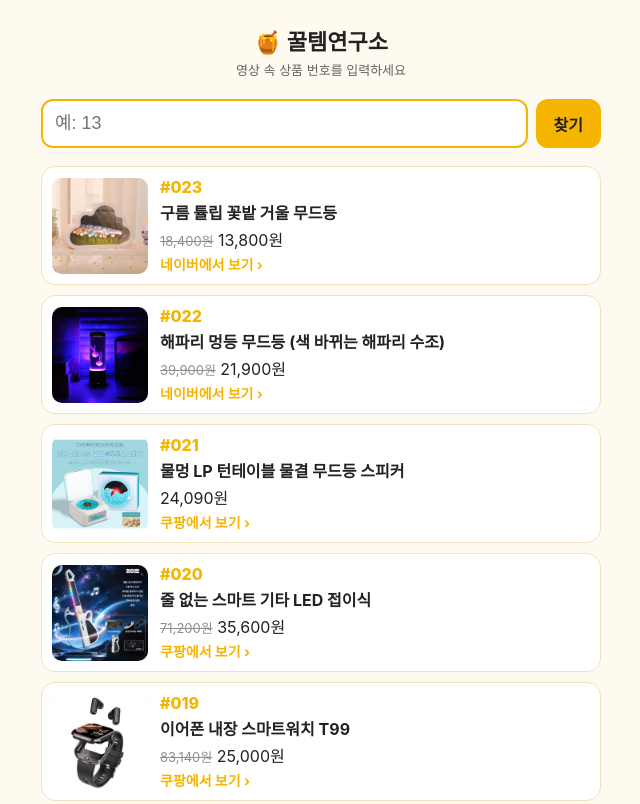
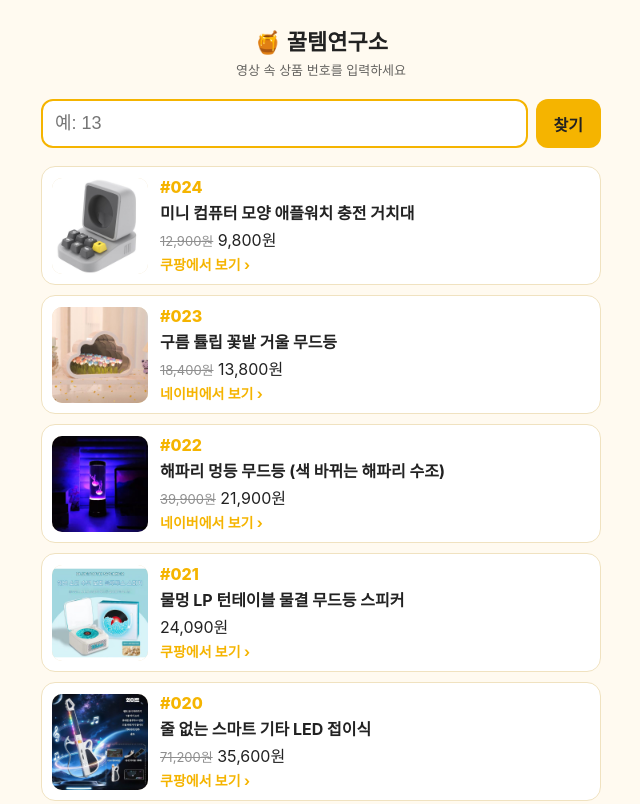
Before and after one commit to inseok1/kkultem, a plain HTML site: page index.html in a window 1280 px wide. Shown: the top 804 px of the page, without its empty margins (319-959 px from the left). Drawn offline with Linux system fonts and the light colour scheme.

Commit message:
상품 24개

```diff
--- a/index.html
+++ b/index.html
@@ -18,6 +18,11 @@ h1{font-size:22px;margin:8px 0 4px;text-align:center} .sub{text-align:center;fon
 </style></head><body><main>
 <h1>🍯 꿀템연구소</h1><p class="sub">영상 속 상품 번호를 입력하세요</p>
 <form class="find" onsubmit="go();return false"><input id="q" inputmode="numeric" placeholder="예: 13" autocomplete="off"><button>찾기</button></form>
+<a class="card" id="n024" href="https://link.coupang.com/a/iXcavB2bxk" target="_blank" rel="nofollow sponsored noopener">
+  <img src="img/024.jpg" alt="" loading="lazy">
+  <div class="info"><span class="no">#024</span><b>미니 컴퓨터 모양 애플워치 충전 거치대</b>
+  <span class="price"><s>12,900원</s> 9,800원</span>
+  <span class="btn">쿠팡에서 보기 ›</span></div></a>
 <a class="card" id="n023" href="https://naver.me/IgMwmo5M" target="_blank" rel="nofollow sponsored noopener">
   <img src="img/023.jpg" alt="" loading="lazy">
   <div class="info"><span class="no">#023</span><b>구름 튤립 꽃밭 거울 무드등</b>
```
Also changed, not shown: img/024.jpg (added).
